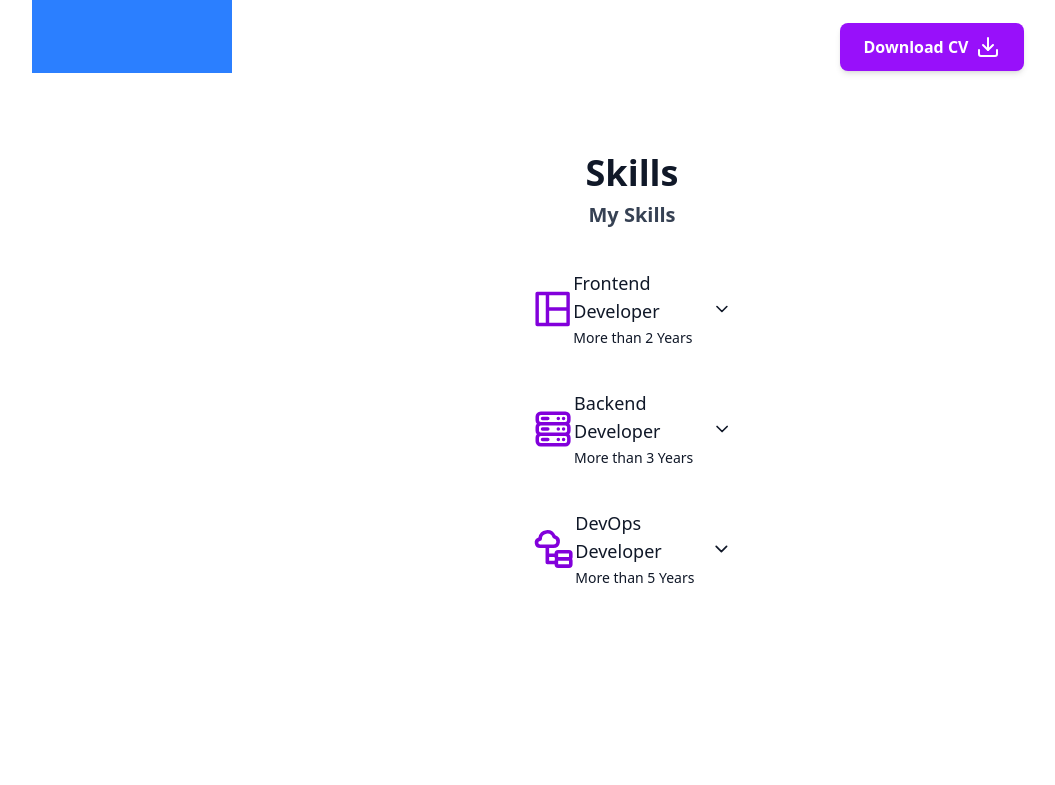
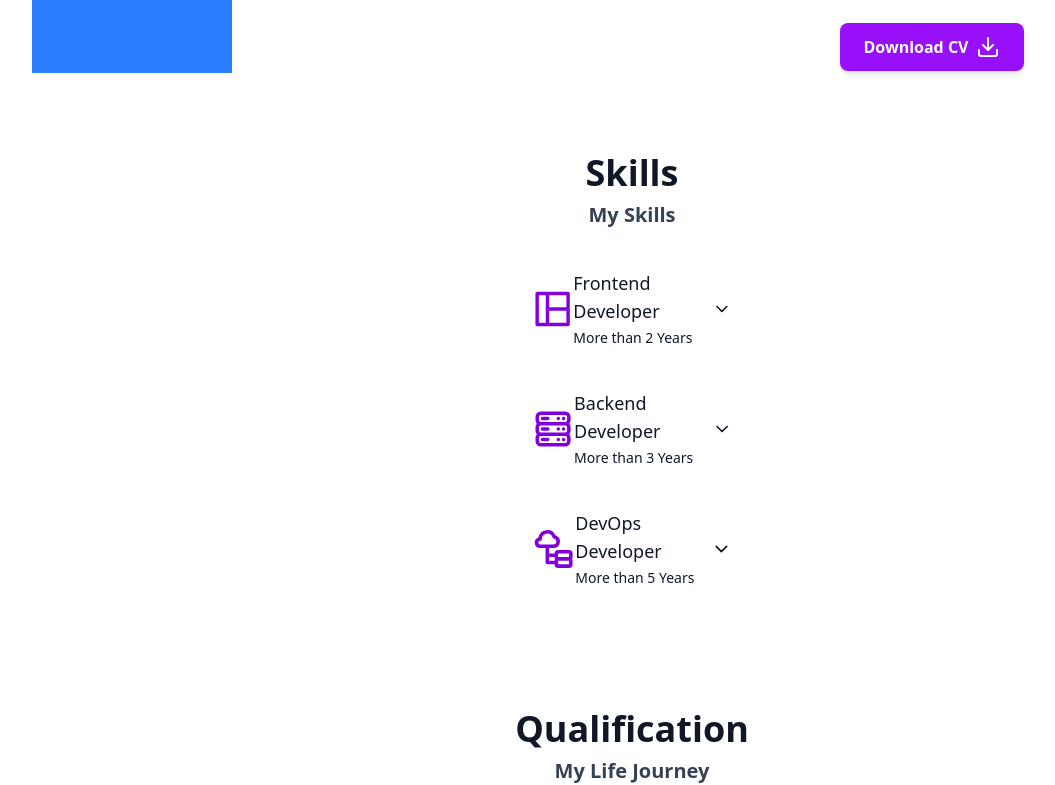
Before and after one commit to HypertextAssassinRajith/portfolio, a Next.js app: page / in a window 1280 px wide. Shown: the part 1023-1808 px from the top of the page, without its empty margins (8-1063 px from the left). Before the commit the page ends 1652 px from the top, so only its background shows below. Built offline with nearby package versions, Linux system fonts and the light colour scheme.

Commit message:
feat: add Qualification component to showcase user qualifications

```diff
--- /dev/null
+++ b/app/components/qualification.tsx
@@ -0,0 +1,27 @@
+"use client"
+
+import React, { useEffect, useState } from "react";
+import { useTheme } from "next-themes";
+
+
+export default function Qualification(){
+      const { theme } = useTheme();
+      const [mounted, setMounted] = useState(false);
+
+        useEffect(() => {
+          setMounted(true);
+        }, []);
+
+        if (!mounted) return null;
+
+    return(
+        <section
+      className={`flex flex-col items-center justify-evenly px-6 md:px-10 transition-colors duration-300 pt-20 ${
+        theme === "dark" ? "bg-gray-900 text-white" : "bg-white text-gray-900"
+        }`}
+        >
+            <h1 className="text-4xl font-bold">Qualification</h1>
+            <span className="text-xl font-semibold text-gray-700 dark:text-gray-500 mt-2">My Life Journey</span>
+        </section>
+    );
+}
--- a/app/page.tsx
+++ b/app/page.tsx
@@ -1,6 +1,7 @@
 import About from "./components/about";
 import Header from "./components/header";
 import Info from "./components/info";
+import Qualification from "./components/qualification";
 import Skill from "./components/skill";
 
 export default function Home() {
@@ -10,6 +11,7 @@ export default function Home() {
       <Info />
       <About />
       <Skill />
+      <Qualification />
     </>
   );
 }
```
